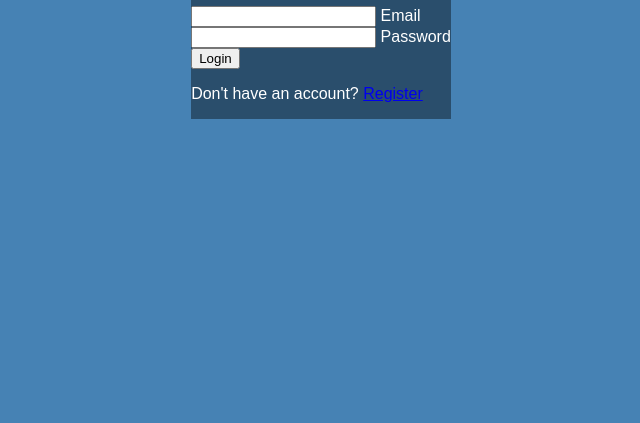
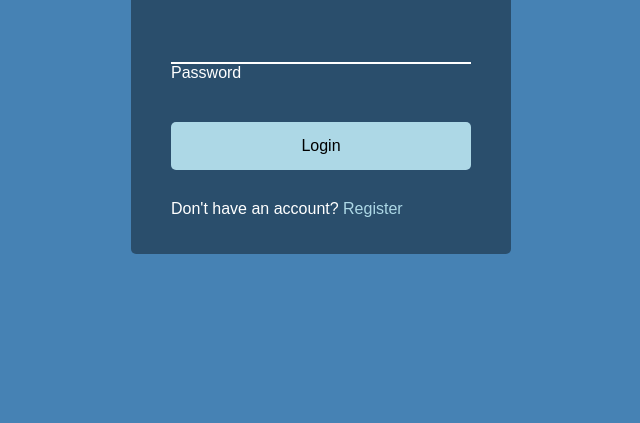
Before and after one commit to Kasiett/50projects50days, a plain HTML site: page Form Wave Animation/index.html in a window 1280 px wide. Shown: the part 377-800 px from the top of the page, without its empty margins (319-959 px from the left). Drawn offline with Linux system fonts and the light colour scheme; a web font is replaced by a local one.

Commit message:
add some style

```diff
--- a/Form Wave Animation/style.css
+++ b/Form Wave Animation/style.css
@@ -18,5 +18,63 @@ body {
 
 .container {
     background-color: rgba(0, 0, 0, 0.4);
+    padding: 20px 40px;
+    border-radius: 5px;
 
 }
+.container h1 {
+    text-align: center;
+    margin-bottom: 30px;
+}
+
+.container a {
+    text-decoration: none;
+    color: lightblue;
+}
+
+.btn {
+    cursor: progress;
+    display: inline-block;
+    width: 100%;
+    background: lightblue;
+    padding: 15px;
+    font-family: inherit;
+    font-size: 16px;
+    border: 0;
+    border-radius: 5px;
+
+
+}
+
+.btn:focus {
+    outline: 0;
+}
+
+.btn:active {
+    transform: scale(.98);
+}
+
+.text {
+    margin-top: 30px;
+}
+
+.form-control {
+    position: relative;
+    margin: 20px 0 40px;
+    width: 300px;
+}
+
+.form-control input {
+    background-color: transparent;
+    border: 0;
+    border-bottom: 2px #fff solid;
+    display: block;
+    width: 100%;
+    padding: 15px 0;
+    font-size: 18px;
+    color: #fff;
+}
+.form-control input:focus,
+.form-control input:valid {
+    outline: 0;
+}
```
